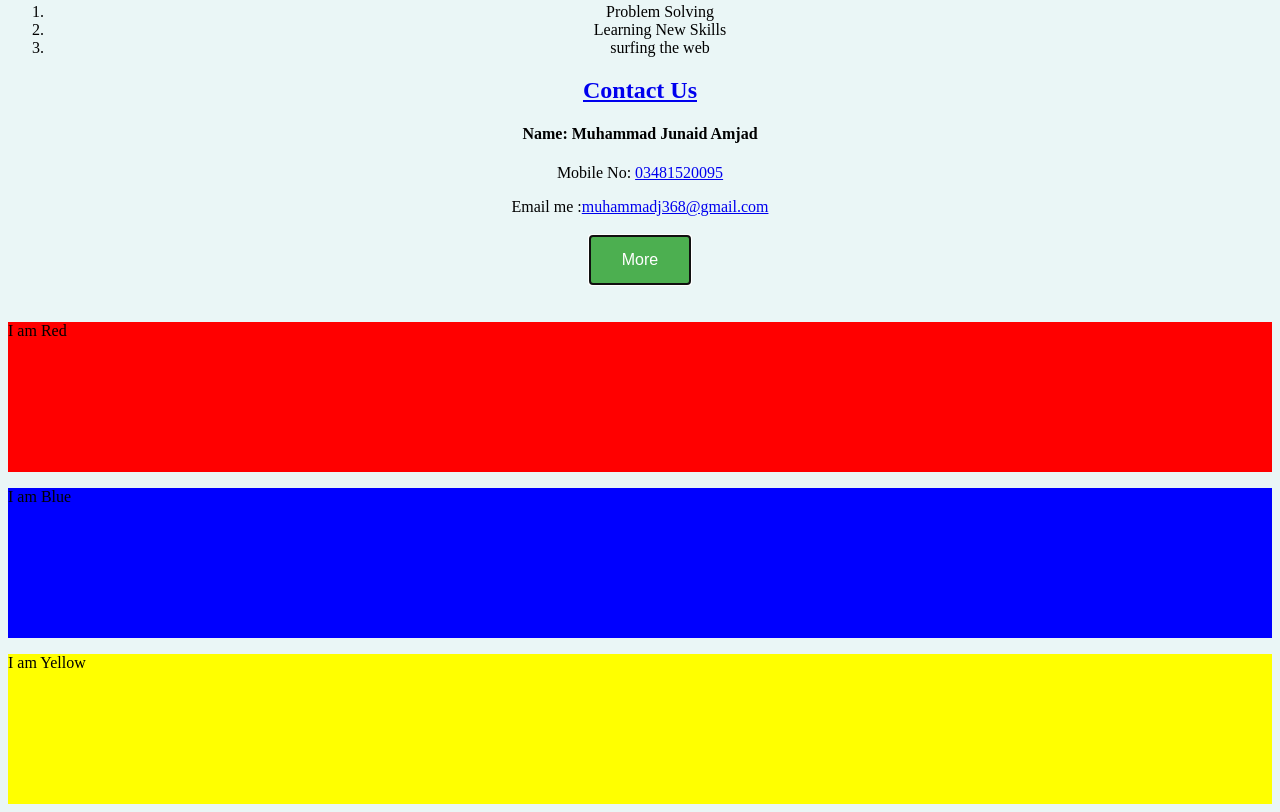
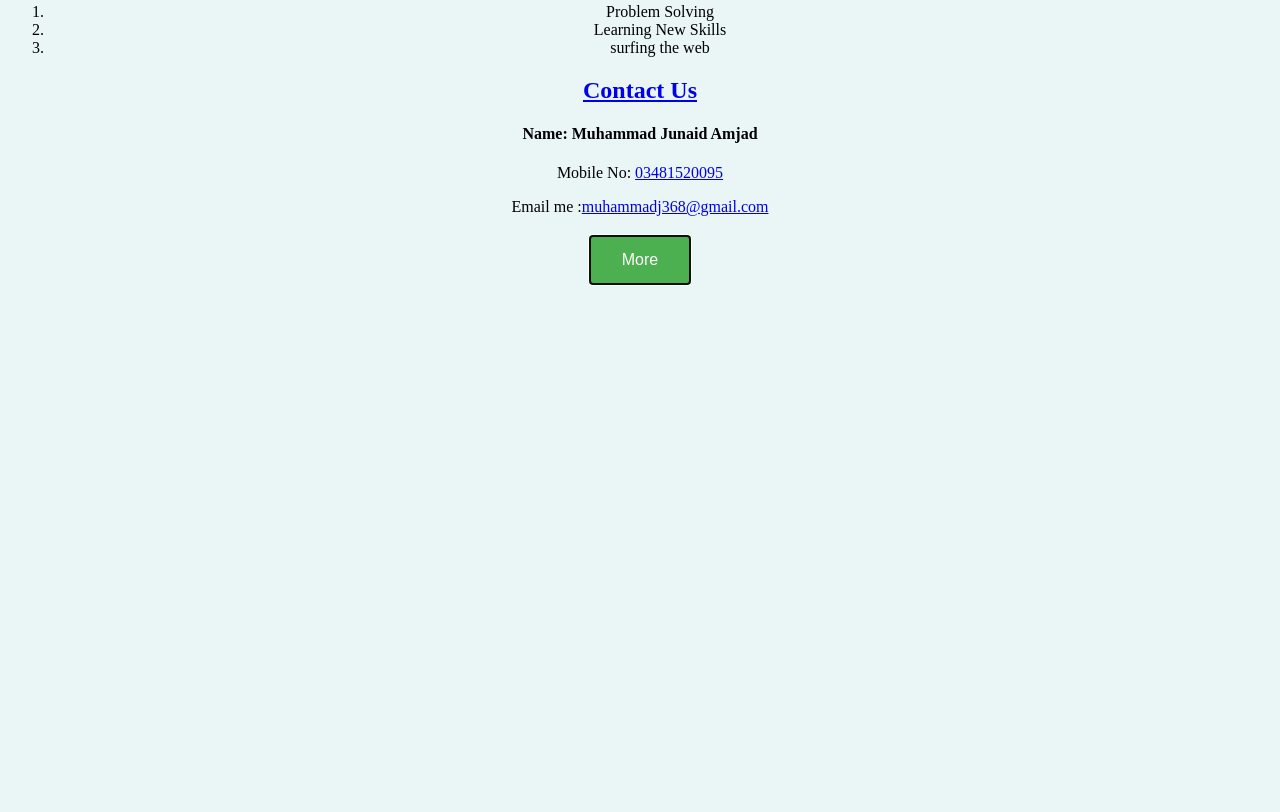
Before and after one commit to Junaid368/cv, a plain HTML site: page index.html in a window 1280 px wide. Shown: the part 796-1608 px from the top of the page. After the commit the page ends 1110 px from the top, so only its background shows below. Drawn offline with Linux system fonts and the light colour scheme.

Commit message:
Update index.html

```diff
--- a/index.html
+++ b/index.html
@@ -83,31 +83,6 @@
     .move{
       margin-top: 90px;
       position: relative;
-    }
-
-    .Red{
-      height: 150px;
-      padding: 0;
-      margin: 0;
-      background-color: red;
-
-
-    }
-    .Blue{
-      height: 150px;
-      padding: 0;
-      margin: 0;
-      background-color: blue;
-
-
-    }
-    .Yellow{
-      height: 150px;
-      margin: 0;
-      background-color: yellow;
-      padding: 0;
-
-
     }
   </style>
 
@@ -224,13 +199,5 @@
 
 
 </body>
-<div class="Red">
-  <p>I am Red</p>
-</div>
-  <div class="Blue">
-    <p>I am Blue</p>
-</div>
-<div class="Yellow">
-    <p>I am Yellow</p>
-</div>
+
 </html>
```
